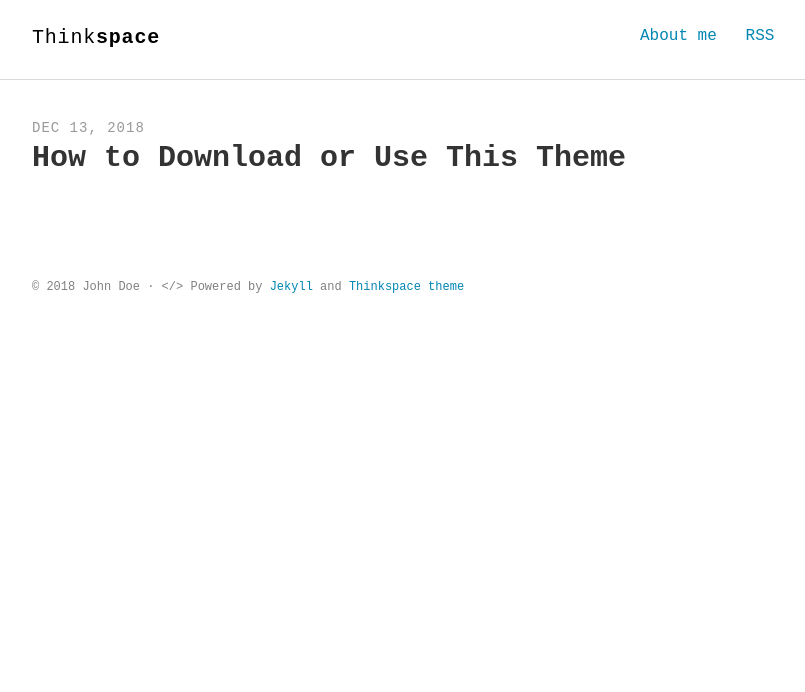
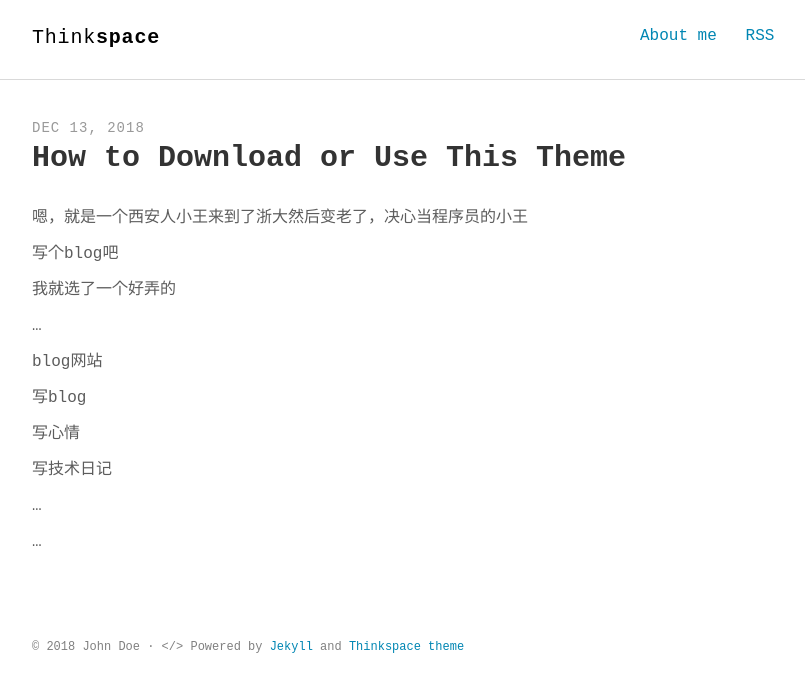
Before and after one commit to LuckcmWang/cxylaowang.github.io, a Jekyll site: the page built from _posts/2018-12-13-程序OOld王のBlog.md, in a window 1280 px wide. Shown: the top 692 px of the page, without its empty margins (232-1037 px from the left). Built offline with Jekyll 4.4.1, drawn with Linux system fonts in a browser that asks for light colours; some web fonts are replaced.

Commit message:
Signed-off-by: LuckcmWang <905028243@qq.com>

```diff
--- a/_posts/2018-12-13-程序OOld王のBlog.md
+++ b/_posts/2018-12-13-程序OOld王のBlog.md
@@ -5,3 +5,22 @@ comments: true
 description: "How to Download or Use This Theme"
 keywords: "dummy content"
 ---
+嗯，就是一个西安人小王来到了浙大然后变老了，决心当程序员的小王
+
+写个blog吧
+
+我就选了一个好弄的
+
+...
+
+blog网站
+
+写blog
+
+写心情
+
+写技术日记
+
+...
+
+...
```
